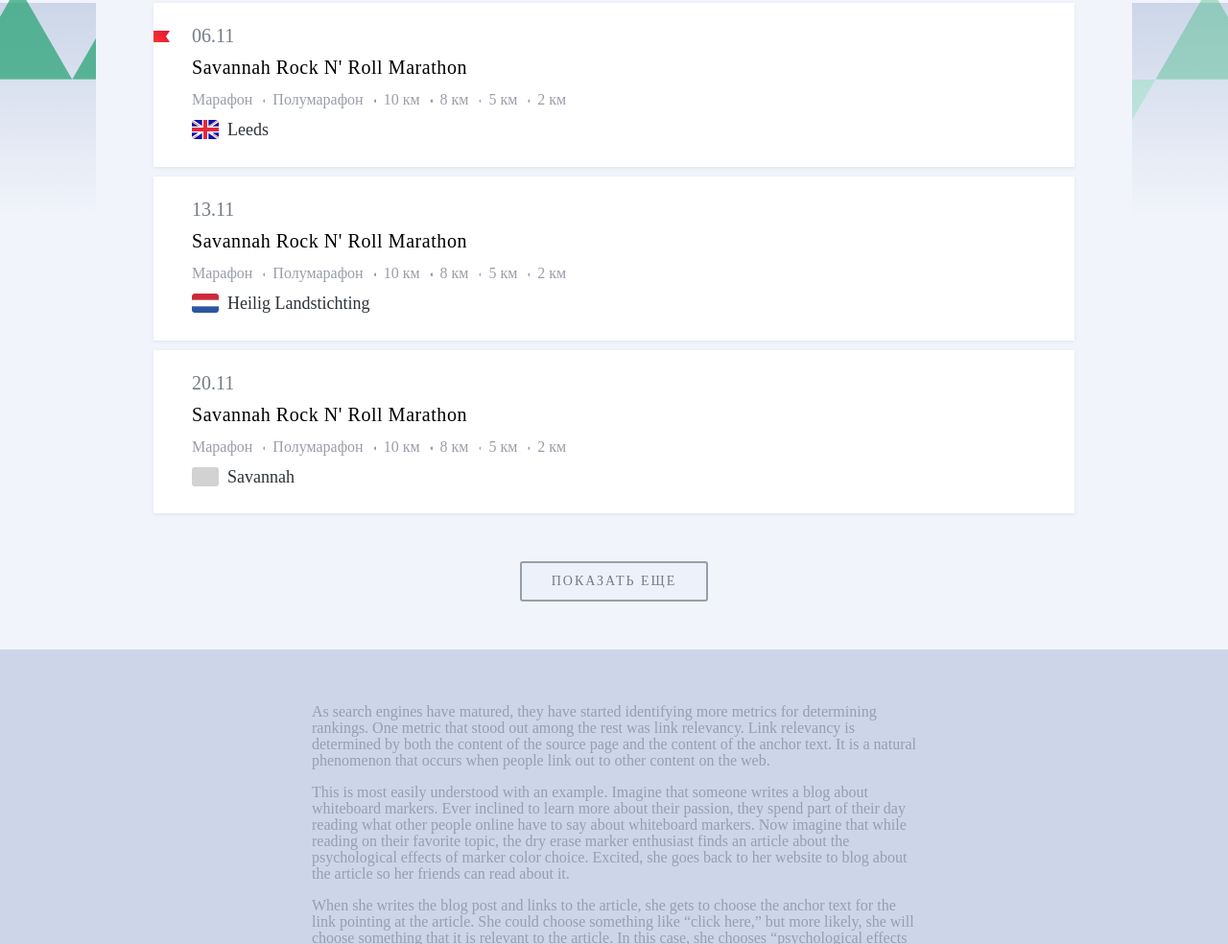
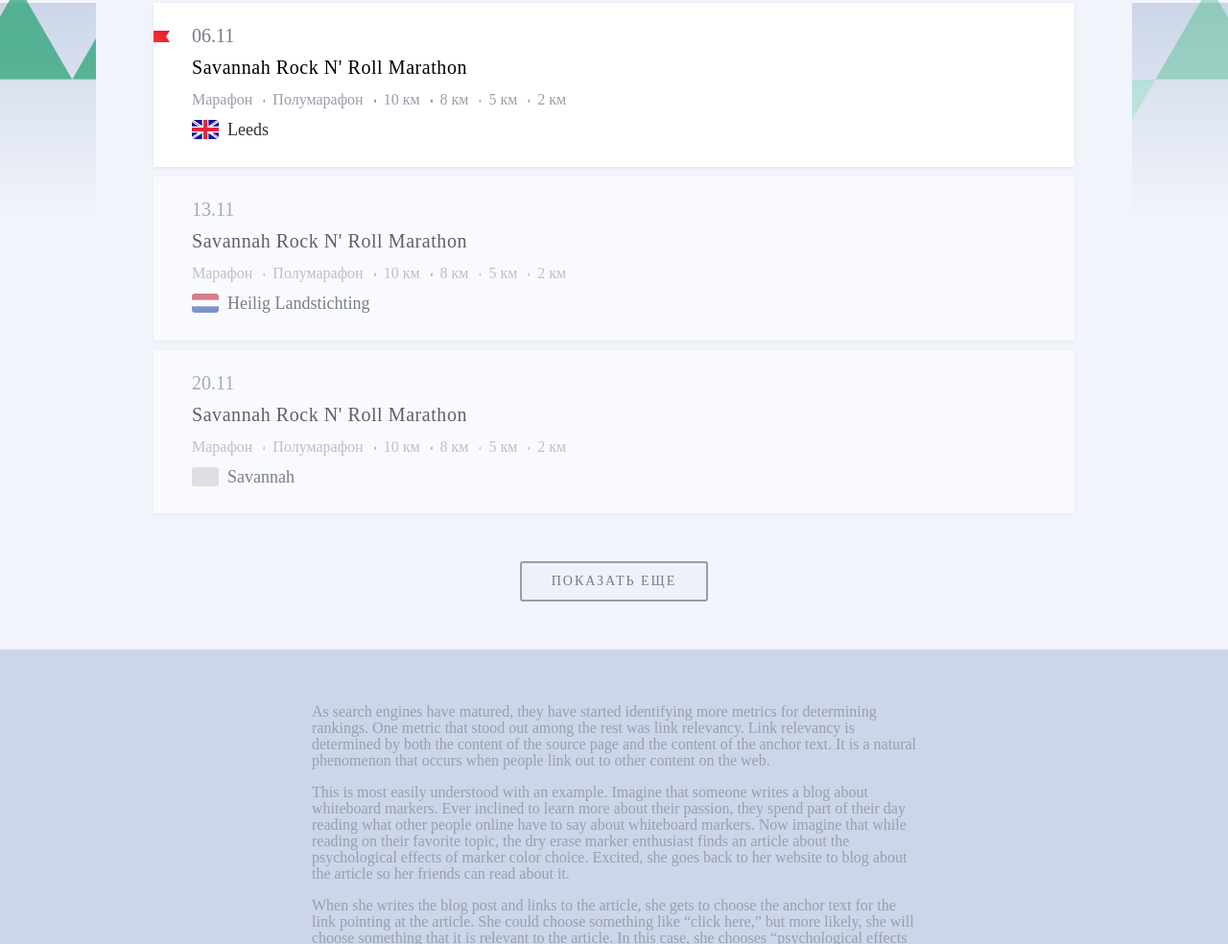
Before and after one commit to xmtigra/nogibogi-calendar-spring, a website: page app/index.html in a window 1280 px wide. Shown: the part 797-1781 px from the top of the page at 96% size. Drawn offline with nearby package versions, Linux system fonts and the light colour scheme; files that its build step writes are made by us from their sources; files whose address does not match are found by name.

Commit message:
added done item ctyle

```diff
--- a/app/index.html
+++ b/app/index.html
@@ -114,7 +114,7 @@
                   </div>
                   <div class="nb-main-list__city nb-main-list__city_gb">Leeds</div>
                 </div>
-                <div class="nb-main-list__item">
+                <div class="nb-main-list__item nb-main-list__item_done">
                   <div class="nb-main-list__time">13.11</div>
                   <div class="nb-main-list__place">Savannah Rock N' Roll Marathon</div>
                   <div class="nb-main-list__category-list">
@@ -127,7 +127,7 @@
                   </div>
                   <div class="nb-main-list__city nb-main-list__city_nl">Heilig Landstichting</div>
                 </div>
-                <div class="nb-main-list__item">
+                <div class="nb-main-list__item nb-main-list__item_done">
                   <div class="nb-main-list__time">20.11</div>
                   <div class="nb-main-list__place">Savannah Rock N' Roll Marathon</div>
                   <div class="nb-main-list__category-list">
--- a/app/styles/_main.sass
+++ b/app/styles/_main.sass
@@ -130,6 +130,10 @@
     position: relative
     &_fixed
       background: #FFFAE6
+    &_done
+      opacity: 0.6
+      background-color: #ffffff
+      box-shadow: 0 1px 3px 0 rgba(204, 214, 232, 0.5)
     &_flag
       &:before
         position: absolute
```
